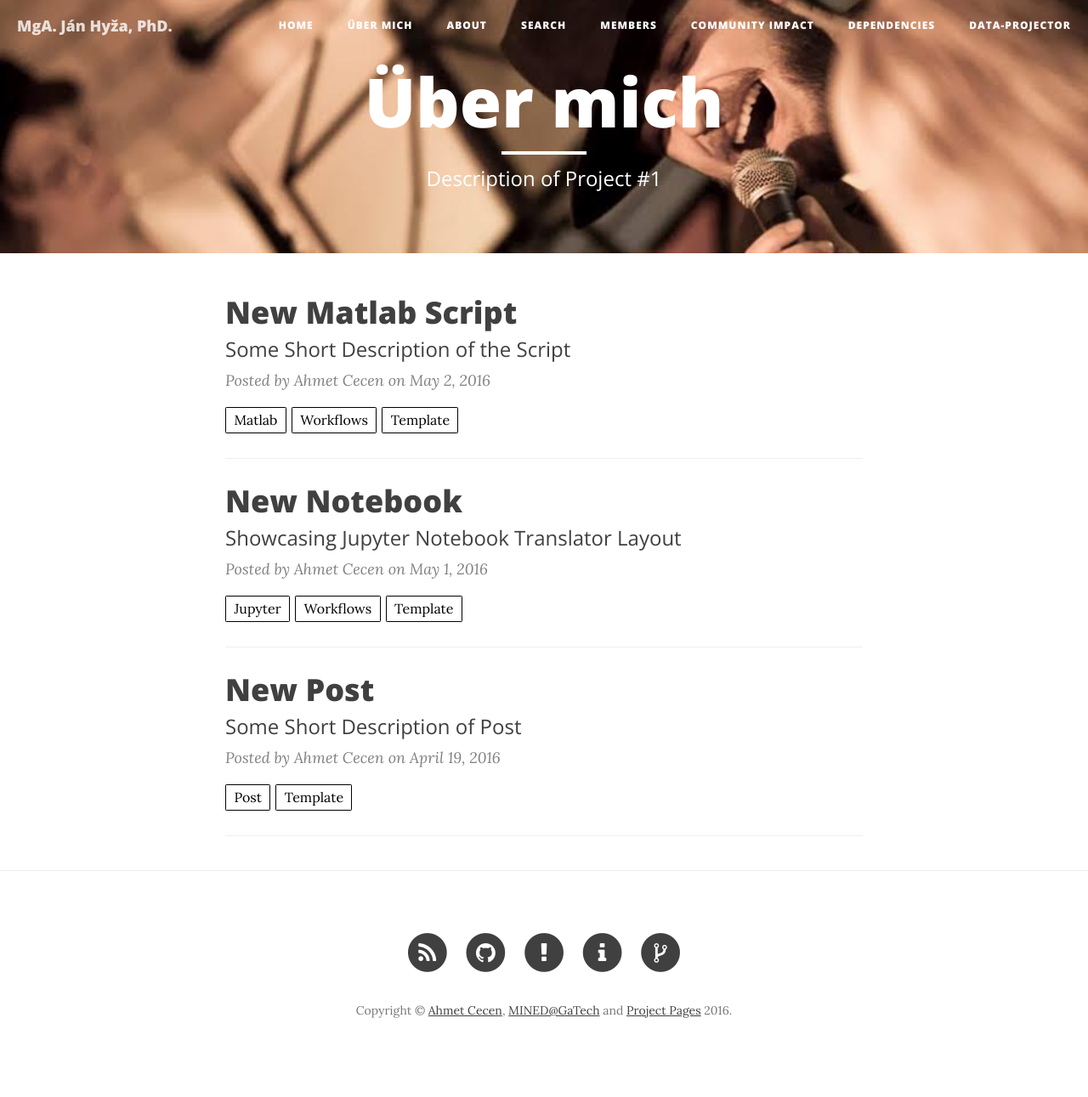
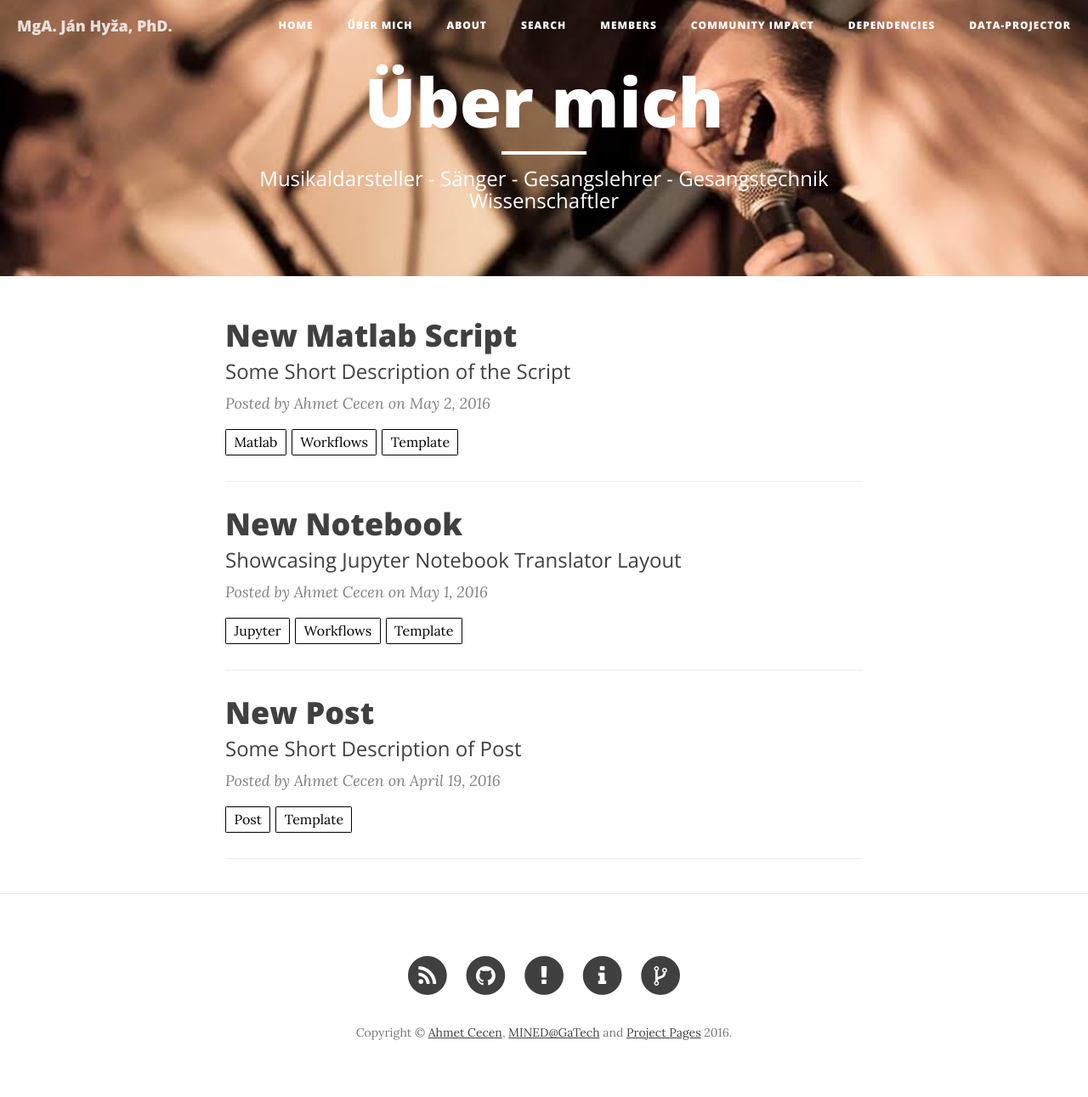
Before and after one commit to janhyza/gesangscoaching.at, a Jekyll site: the page built from projects/Übermich.md, in a window 1280 px wide. Shown: the whole page at 85% size. Built offline with Jekyll 4.4.1, drawn with Linux system fonts in a browser that asks for light colours; nearby versions of some CDN libraries; before the commit the page ends 1265 px from its top, so only the background shows below that.

Commit message:
title update

```diff
--- a/projects/Übermich.md
+++ b/projects/Übermich.md
@@ -1,7 +1,7 @@
 ---
 layout: project
 title: "Über mich"
-description: "Description of Project #1"
+description: "Musikaldarsteller - Sänger - Gesangslehrer - Gesangstechnik Wissenschaftler"
 header-img: "img/home-bg.jpg"
 category: project1
 ---
```
